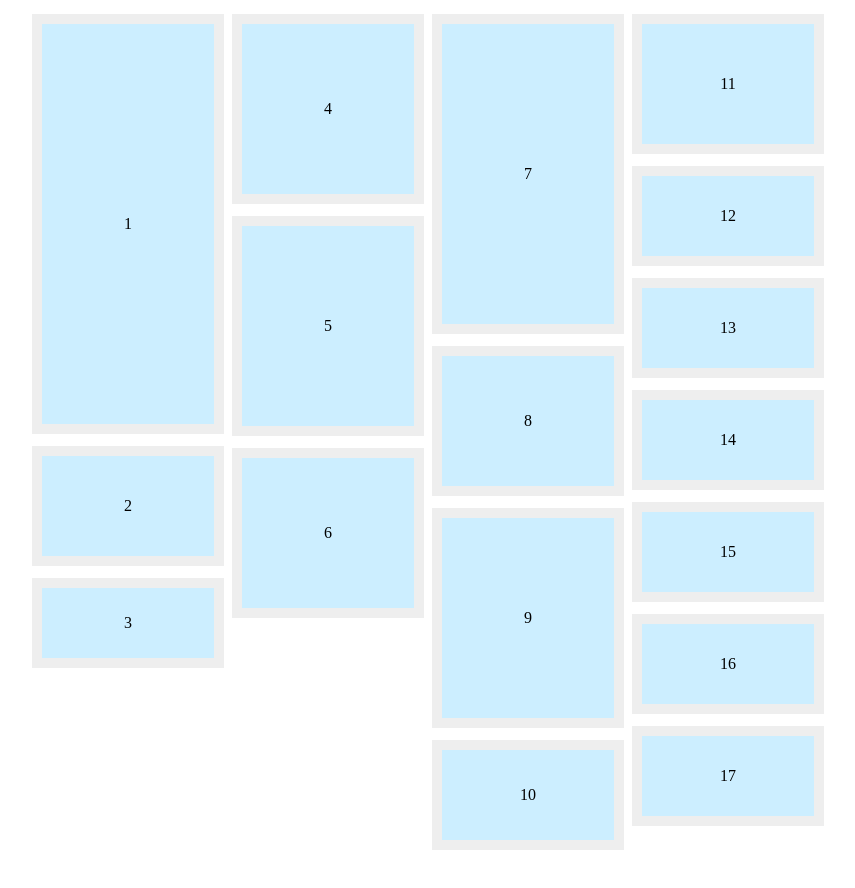
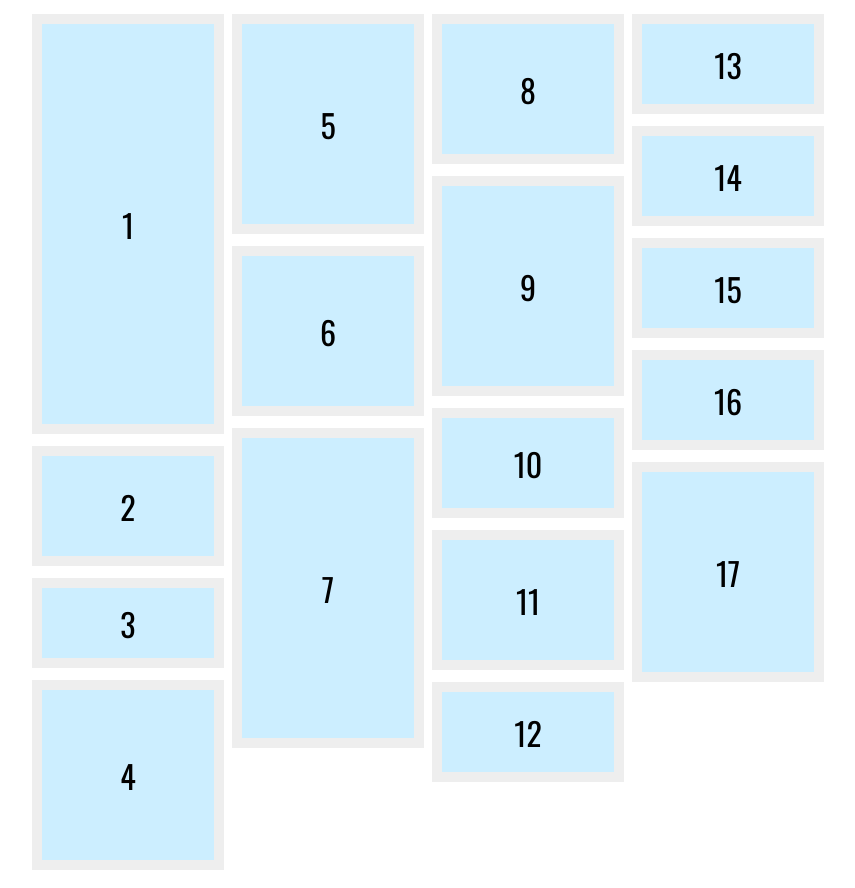
Before and after one commit to albertobebz/HTML_CSS_responsive_layout, a plain HTML site: page index.html in a window 1280 px wide. Shown: the whole page, without its empty margins (212-1067 px from the left). Drawn offline with nearby package versions, Linux system fonts and the light colour scheme.

Commit message:
added few style for the li p:hover

```diff
--- a/index.html
+++ b/index.html
@@ -3,6 +3,7 @@
 <head>
   <meta charset="UTF-8">
   <title>Responsive HTML + CSS layout</title>
+  <link href='http://fonts.googleapis.com/css?family=Oswald' rel='stylesheet' type='text/css'>
   <link rel="stylesheet" href="style.css">
 </head>
 <body>
@@ -122,7 +123,7 @@
       </li>
       <li>
         <div class="item">
-            <div class="centerP" style="height:80px;">
+            <div class="centerP" style="height:200px;">
               <p>17</p>
             </div>
         </div>
--- a/style.css
+++ b/style.css
@@ -23,6 +23,7 @@ body{
   column-count: 6;
   column-gap: 0px;
   width: 100%;
+  height: 100%;
 }
 
 #myContent li{
@@ -46,6 +47,11 @@ body{
   width:100%;
 }
 
+#myContent li p:hover{
+  color: red;
+  text-decoration: underline;
+}
+
 /***Rules to display the p in the middle of the div***/
 .centerP {
   width:300px;
@@ -58,6 +64,8 @@ p {
   text-align:center;
   vertical-align: middle;
   display: table-cell;
+  font-family: 'Oswald', sans-serif;
+  font-size: 2em;
 }
 
 @media only screen and (max-width : 1199px),
```
